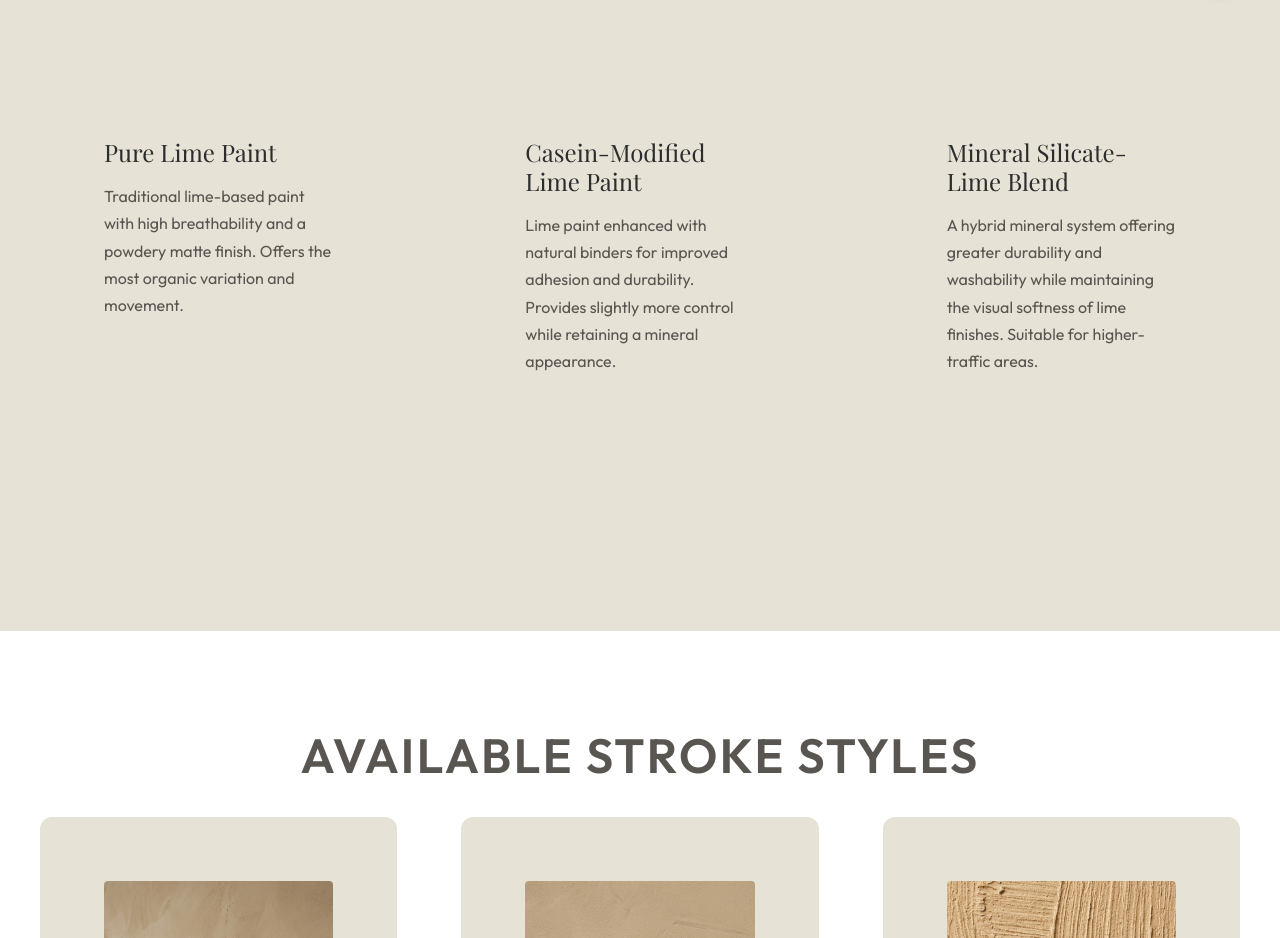
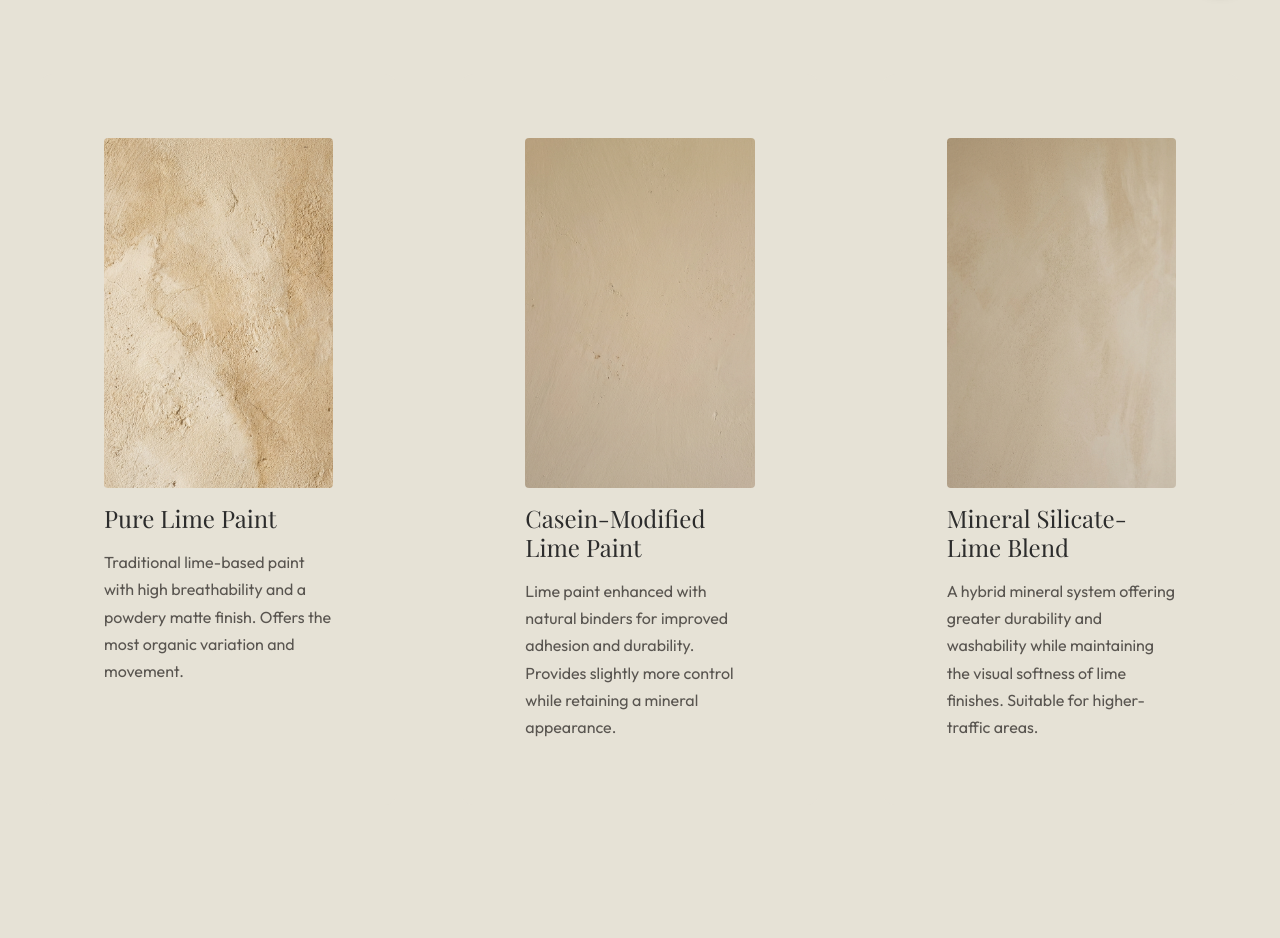
Before and after one commit to tsybjornie/surface, a plain HTML site: page lime-paint.html in a window 1280 px wide. Shown: the part 780-1718 px from the top of the page. Drawn offline with nearby package versions, Linux system fonts and the light colour scheme; a web font is replaced by a local one.

Commit message:
Add visual examples for lime paint types section

```diff
--- a/lime-paint.html
+++ b/lime-paint.html
@@ -68,18 +68,24 @@
 
             <div class="option-grid-large">
                 <div class="option-card-large">
+                    <img src="images/type-pure-lime.png" alt="Pure Lime Paint Texture"
+                        style="width: 100%; height: 350px; object-fit: cover; border-radius: var(--radius-sm); margin-bottom: 1rem;">
                     <h3>Pure Lime Paint</h3>
                     <p>Traditional lime-based paint with high breathability and a powdery matte finish. Offers the most
                         organic variation and movement.</p>
                 </div>
 
                 <div class="option-card-large">
+                    <img src="images/type-casein-lime.png" alt="Casein-Modified Lime Paint Texture"
+                        style="width: 100%; height: 350px; object-fit: cover; border-radius: var(--radius-sm); margin-bottom: 1rem;">
                     <h3>Casein-Modified Lime Paint</h3>
                     <p>Lime paint enhanced with natural binders for improved adhesion and durability. Provides slightly
                         more control while retaining a mineral appearance.</p>
                 </div>
 
                 <div class="option-card-large">
+                    <img src="images/type-silicate-lime.png" alt="Mineral Silicate-Lime Blend Texture"
+                        style="width: 100%; height: 350px; object-fit: cover; border-radius: var(--radius-sm); margin-bottom: 1rem;">
                     <h3>Mineral Silicate-Lime Blend</h3>
                     <p>A hybrid mineral system offering greater durability and washability while maintaining the visual
                         softness of lime finishes. Suitable for higher-traffic areas.</p>
```
Also changed, not shown: images/type-casein-lime.png (added), images/type-pure-lime.png (added), images/type-silicate-lime.png (added).
